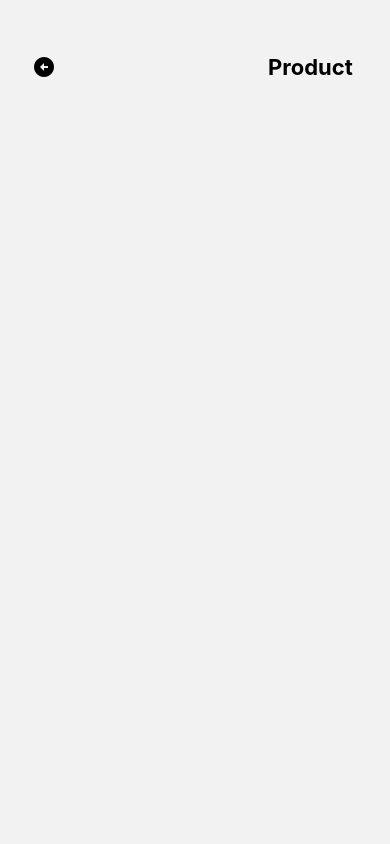
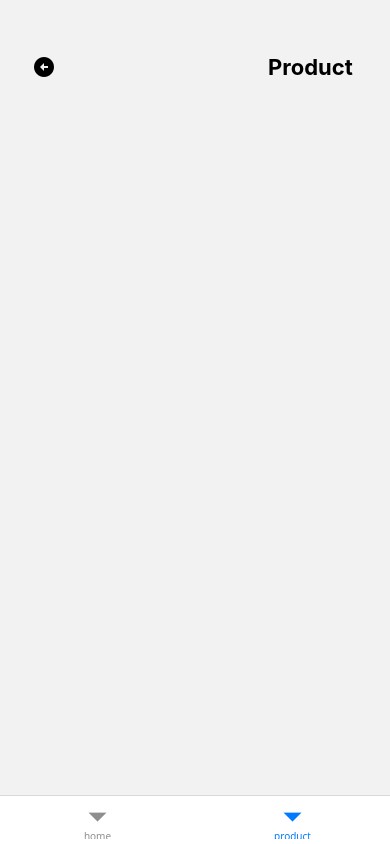
Before and after one commit to rocketseat-education/react-native-navigation-app, a React Native app: screen /product in a window 390 px wide. Built offline with nearby package versions, Linux system fonts and the light colour scheme.

Commit message:
Bottom_Drawer e Aninhadas - Bottom Navigator

```diff
--- a/package.json
+++ b/package.json
@@ -9,6 +9,7 @@
     "web": "expo start --web"
   },
   "dependencies": {
+    "@react-navigation/bottom-tabs": "^7.3.3",
     "@react-navigation/elements": "^2.3.1",
     "@react-navigation/native": "^7.0.19",
     "@react-navigation/native-stack": "^7.3.3",
--- a/src/app/Home.tsx
+++ b/src/app/Home.tsx
@@ -1,11 +1,13 @@
 import { View } from 'react-native'
+
+import { StackRoutesProps } from '@/routes/StackRoutes'
+import { BottomRoutesProps } from '@/routes/BottomRoutes'
 
 import { Header } from '@/components/Header'
 import { Title } from '@/components/Title'
 import { ButtonIcon } from '@/components/ButtonIcon'
-import { StackRoutesProps } from '@/routes/StackRoutes'
 
-export function Home({ navigation }: StackRoutesProps<'home'>) {
+export function Home({ navigation }: BottomRoutesProps<'home'>) {
   return (
     <View style={{ flex: 1, padding: 32, paddingTop: 54 }}>
       <Header>
--- a/src/app/Product.tsx
+++ b/src/app/Product.tsx
@@ -1,11 +1,13 @@
 import { View } from 'react-native'
+
+import { StackRoutesProps } from '@/routes/StackRoutes'
+import { BottomRoutesProps } from '@/routes/BottomRoutes'
 
 import { Header } from '@/components/Header'
 import { Title } from '@/components/Title'
 import { ButtonIcon } from '@/components/ButtonIcon'
-import { StackRoutesProps } from '@/routes/StackRoutes'
 
-export function Product({ navigation, route }: StackRoutesProps<'product'>) {
+export function Product({ navigation, route }: BottomRoutesProps<'product'>) {
   return (
     <View style={{ flex: 1, padding: 32, paddingTop: 54 }}>
       <Header>
--- /dev/null
+++ b/src/routes/BottomRoutes.tsx
@@ -0,0 +1,29 @@
+import {
+  createBottomTabNavigator,
+  BottomTabScreenProps,
+} from '@react-navigation/bottom-tabs'
+
+import { Home } from '@/app/Home'
+import { Product } from '@/app/Product'
+
+export type BottomRoutesList = {
+  home: undefined
+  product: undefined | { id: string }
+}
+
+export type BottomRoutesProps<T extends keyof BottomRoutesList> =
+  BottomTabScreenProps<BottomRoutesList, T>
+
+const Tab = createBottomTabNavigator<BottomRoutesList>()
+
+export function BottomRoutes() {
+  return (
+    <Tab.Navigator
+      initialRouteName="home"
+      screenOptions={{ headerShown: false }}
+    >
+      <Tab.Screen name="home" component={Home} />
+      <Tab.Screen name="product" component={Product} />
+    </Tab.Navigator>
+  )
+}
--- a/src/routes/index.tsx
+++ b/src/routes/index.tsx
@@ -1,10 +1,12 @@
 import { NavigationContainer } from '@react-navigation/native'
+
 import { StackRoutes } from './StackRoutes'
+import { BottomRoutes } from './BottomRoutes'
 
 export function Routes() {
   return (
     <NavigationContainer>
-      <StackRoutes />
+      <BottomRoutes />
     </NavigationContainer>
   )
 }
```
Also changed, not shown: 1 other file (tests, documents, lock files or other folders).
